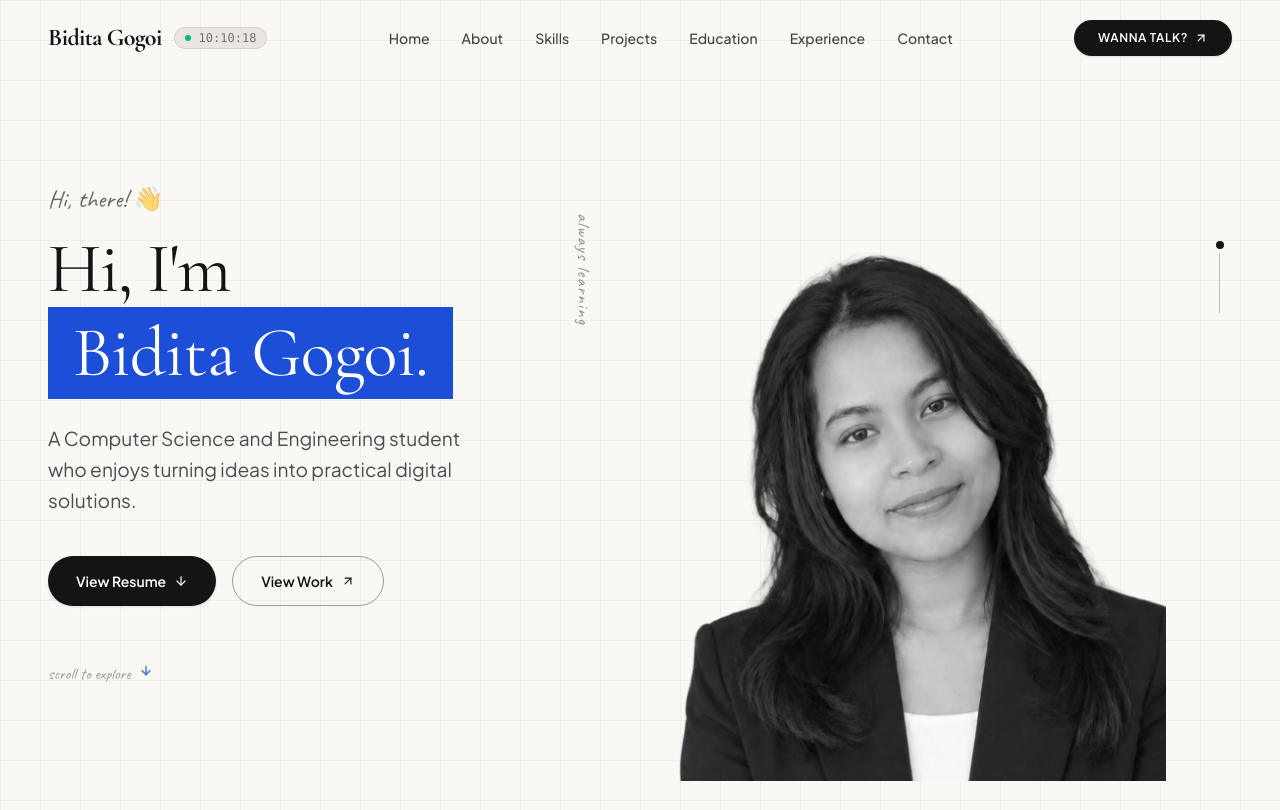
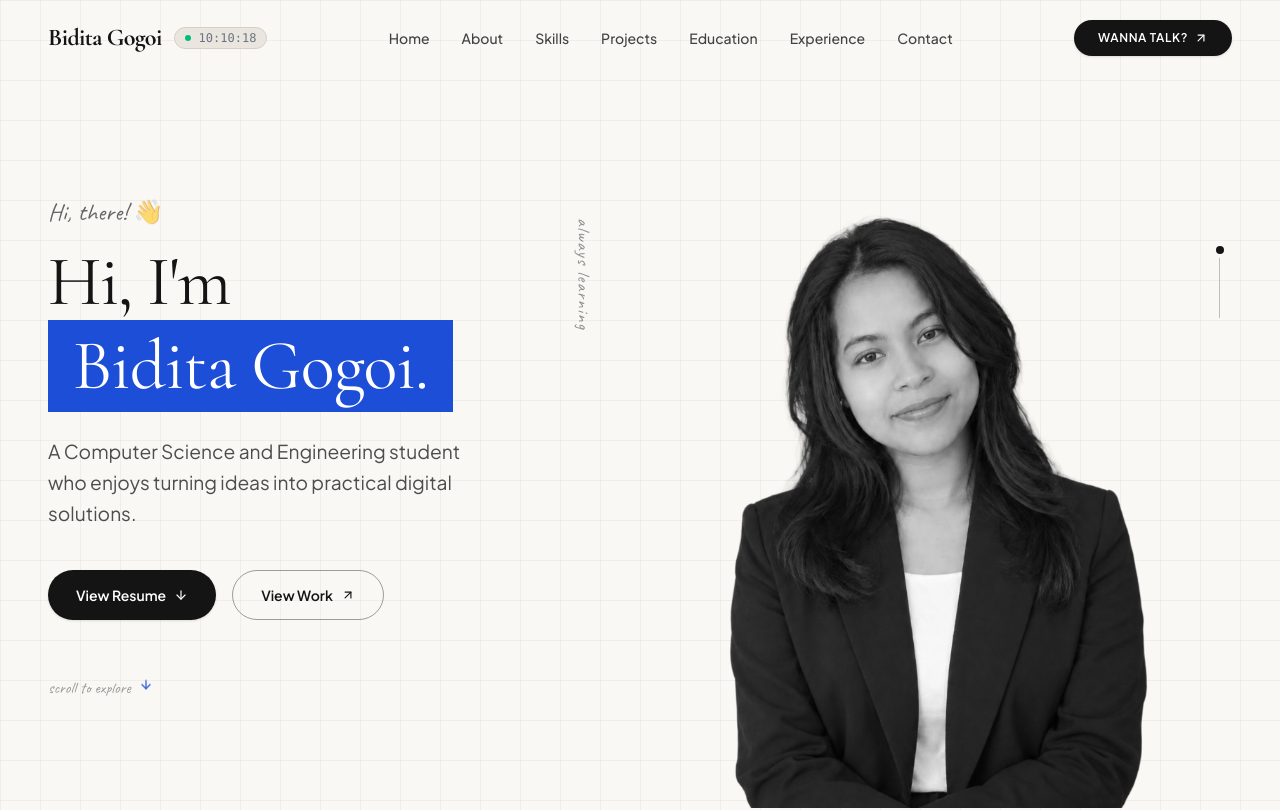
Before and after one commit to BiditaGogoi/bidita_portfolio, a React (Vite) app: page / in a window 1280 px wide. Shown: the top 810 px of the page. Built offline with nearby package versions, Linux system fonts and the light colour scheme.

Commit message:
feat: use new full portrait image

```diff
--- a/src/components/Hero.jsx
+++ b/src/components/Hero.jsx
@@ -125,43 +125,26 @@ export function Hero() {
             </span>
           </div>
 
-          {/* Portrait image — cropped to waist-up, hands hidden */}
+          {/* Portrait image — full photo, no crop */}
           <div
             className="portrait-wrapper relative w-full flex justify-center items-end"
             style={{ height: '100%' }}
           >
-            {/* Crop container: overflow hidden cuts the bottom (hands/lap) */}
-            <div
-              className="portrait-crop-container grayscale-portrait"
+            <img
+              src="/assets/bidita-portrait.png"
+              alt="Bidita Gogoi — Computer Science Engineering Student"
+              className="hero-portrait grayscale-portrait"
               style={{
-                position: 'relative',
-                width: '100%',
-                maxWidth: '520px',
-                /*
-                  aspect-ratio ~3:4 shows head-to-waist.
-                  Increase the second number to reveal more, decrease to crop tighter.
-                */
-                aspectRatio: '3 / 4',
-                overflow: 'hidden',
-                alignSelf: 'flex-end',
+                display: 'block',
+                maxHeight: '90vh',
+                width: 'auto',
+                maxWidth: '100%',
+                objectFit: 'contain',
+                objectPosition: 'bottom center',
+                marginTop: 'auto',
                 mixBlendMode: 'multiply',
               }}
-            >
-              <img
-                src="/assets/bidita-portrait.png"
-                alt="Bidita Gogoi — Computer Science Engineering Student"
-                className="hero-portrait"
-                style={{
-                  position: 'absolute',
-                  top: 0,
-                  left: 0,
-                  width: '100%',
-                  height: '145%',   /* taller than container → bottom gets clipped */
-                  objectFit: 'cover',
-                  objectPosition: 'top center',
-                }}
-              />
-            </div>
+            />
           </div>
         </div>
       </div>
```
Also changed, not shown: public/assets/bidita-portrait.png.
